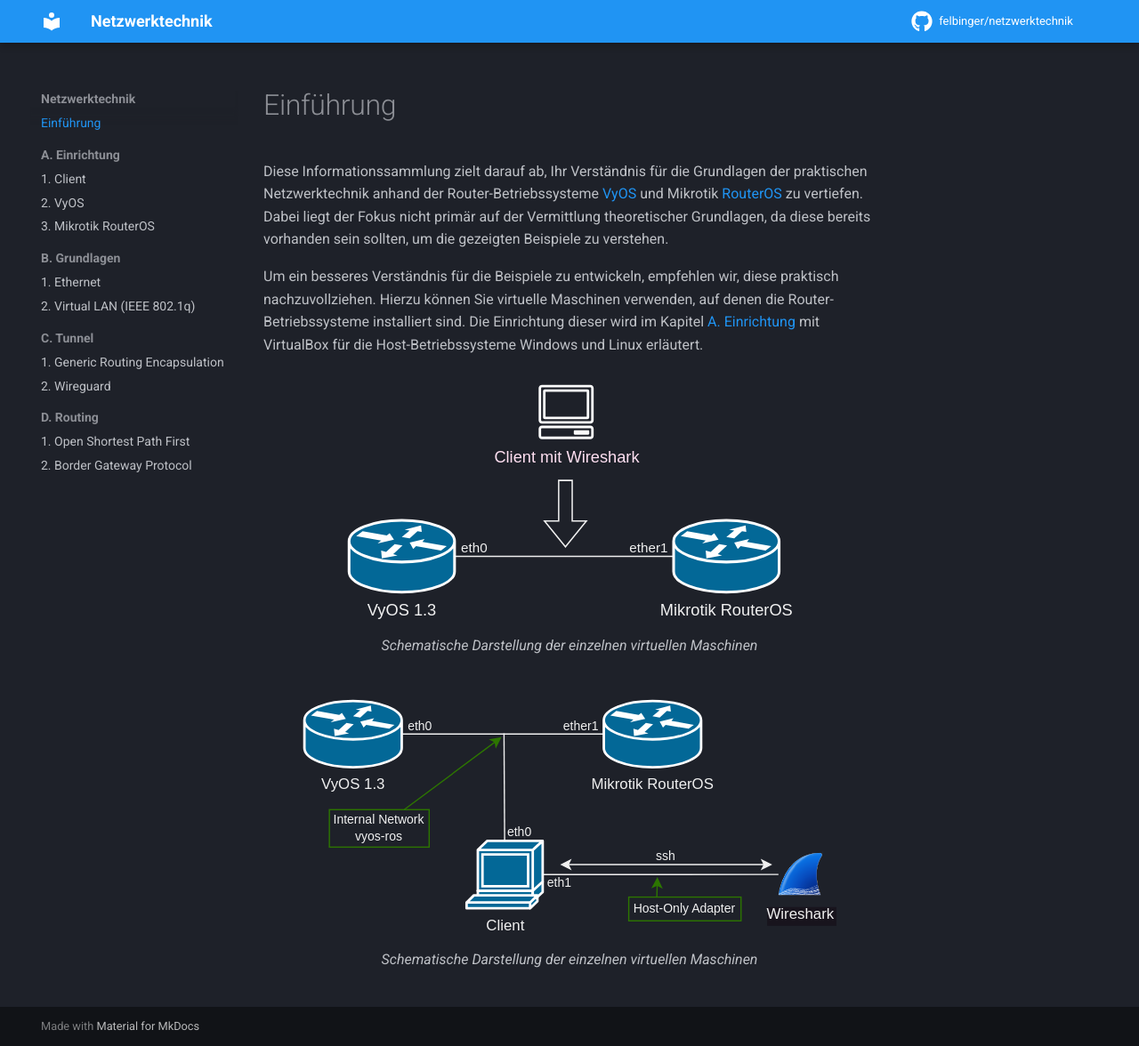
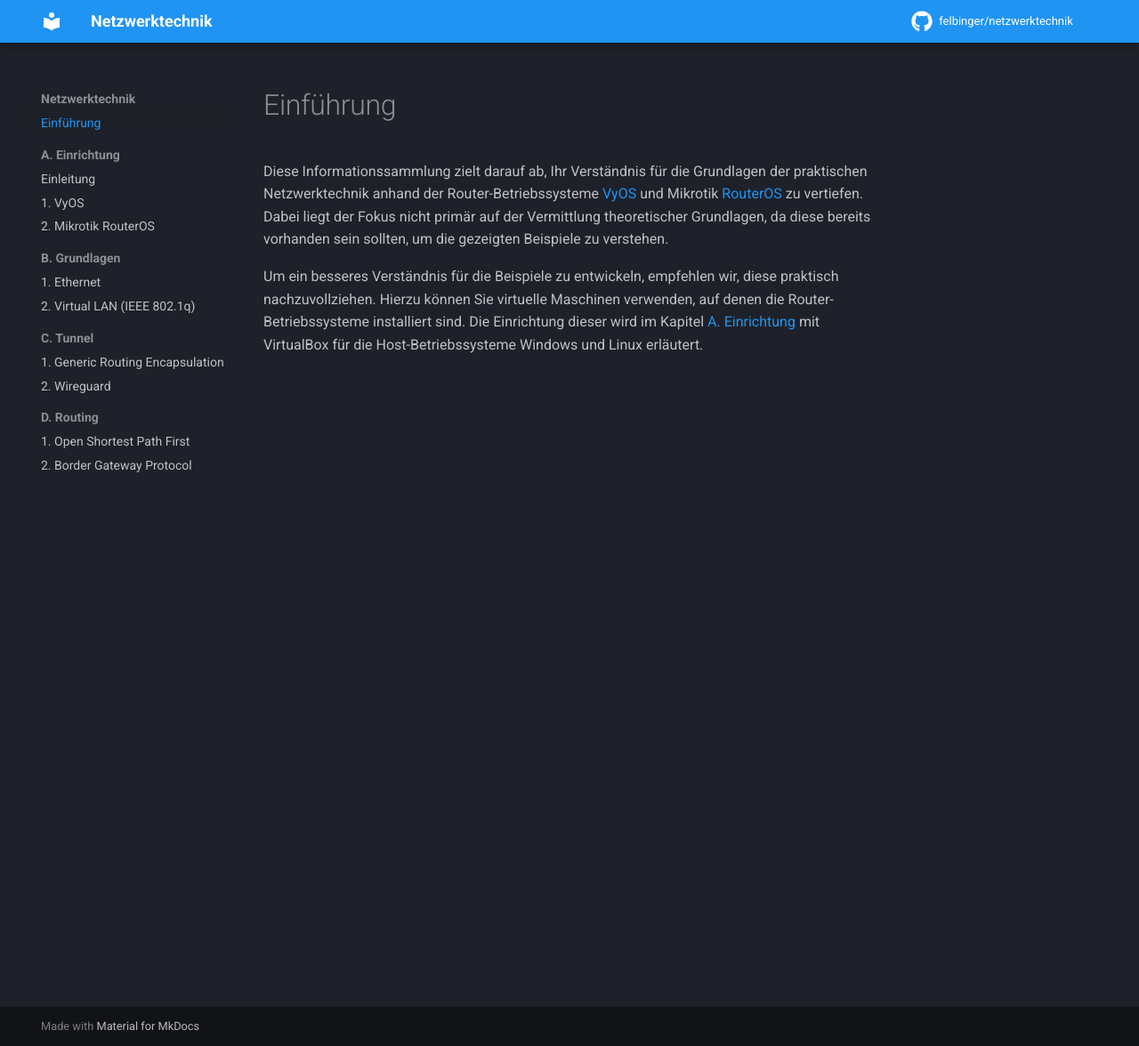
Before and after one commit to felbinger/netzwerktechnik, an MkDocs documentation site: the page built from docs/index.md, in a window 1280 px wide and 1176 px high. Shown: the whole window at 89% size. Built offline with MkDocs 1.6.1 and Material for MkDocs 9.7.7, drawn with Linux system fonts in a browser that asks for light colours; comment, search, counter and statistics services are not loaded.

```diff
--- a/docs/A._Einrichtung/3_routeros.md
+++ b/docs/A._Einrichtung/2_routeros.md
@@ -1,4 +1,4 @@
-# 3. Mikrotik RouterOS
+# 2. Mikrotik RouterOS
 
 * routeros (kurze erklärung was es ist, chr ohne lizenz: max 1mbit/s, für testzwecke ausreichend, lizenzmodell erklären)
 
--- a/docs/index.md
+++ b/docs/index.md
@@ -9,13 +9,3 @@ Um ein besseres Verständnis für die Beispiele zu entwickeln, empfehlen wir, di
 können Sie virtuelle Maschinen verwenden, auf denen die Router-Betriebssysteme installiert sind. Die Einrichtung dieser
 wird im Kapitel [A. Einrichtung](./A._Einrichtung/1_client/) mit VirtualBox für die Host-Betriebssysteme Windows und
 Linux erläutert.
-
-<figure markdown>
-  ![](./img/vms.drawio.svg){ loading=lazy width=500px }
-  <figcaption>Schematische Darstellung der einzelnen virtuellen Maschinen</figcaption>
-</figure>
-
-<figure markdown>
-  ![](./img/vms2.drawio.svg){ loading=lazy width=600px }
-  <figcaption>Schematische Darstellung der einzelnen virtuellen Maschinen</figcaption>
-</figure>
```
Also changed, not shown: README.md (+1 -0 lines), docs/A._Einrichtung/0_intro.md (added, +83 -0 lines), docs/A._Einrichtung/1_vyos.md (renamed from docs/A._Einrichtung/2_vyos.md, +1 -1 lines), 1_client.md (renamed from docs/A._Einrichtung/1_client.md), docs/img/setup-wireshark.drawio.svg (added), docs/img/setup.drawio.svg (added), docs/img/setup/virtualbox/monitor-vm-host-only-adapter.png (added), docs/img/setup/virtualbox/network-manager-create-host-only-network.png (added), docs/img/setup/wireshark/ssh-remote-capture-authentication-tab.png (added), docs/img/setup/wireshark/ssh-remote-capture-capture-tab.png (added), docs/img/setup/wireshark/ssh-remote-capture-server-tab.png (added), docs/img/vms.drawio.svg (deleted), docs/img/vms2.drawio.svg (deleted).
